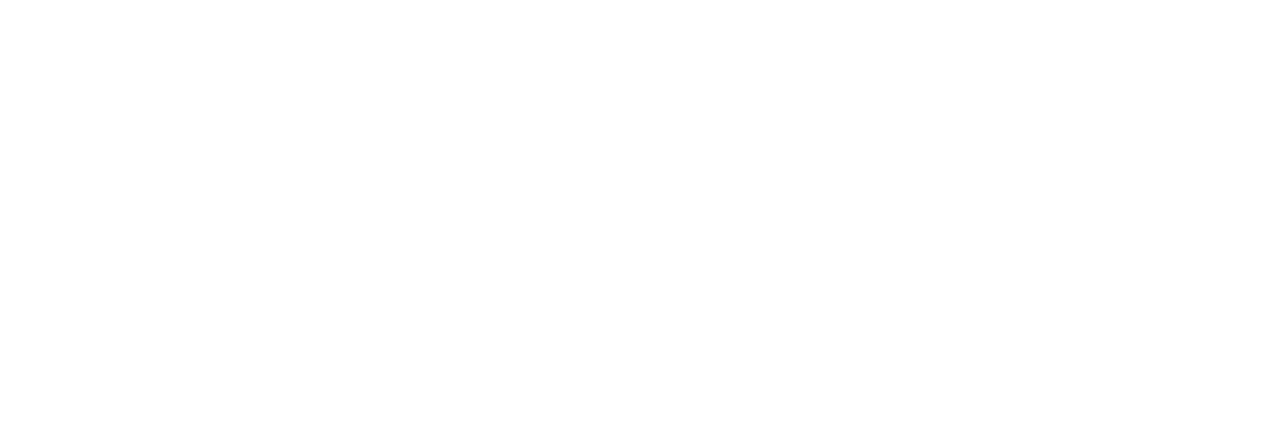
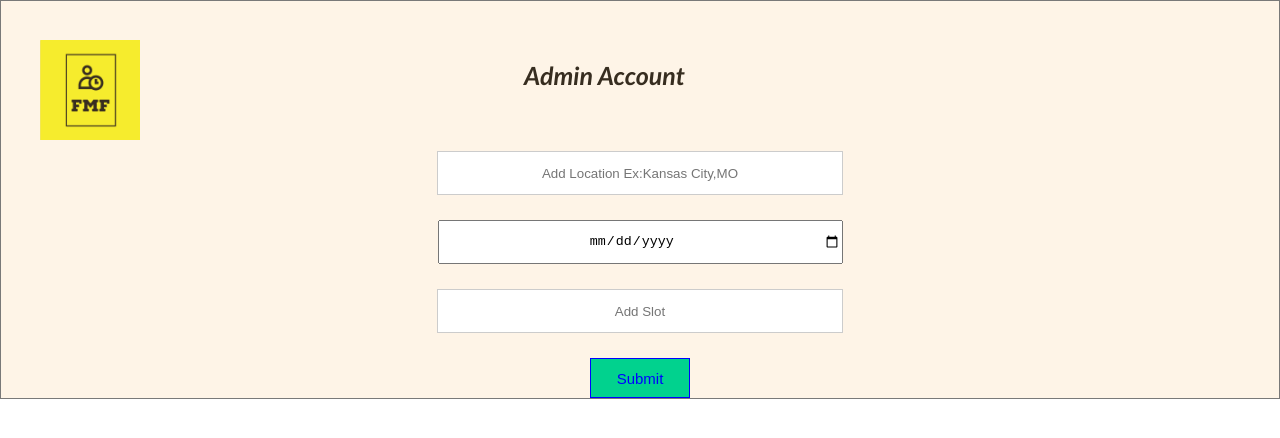
Before and after one commit to BharadwajPolusani/se-project-main, a React (Create React App) app in the folder se-project/: page /Admin in a window 1280 px wide. Before the commit this address had no page. Shown: the top 438 px of the page. Built offline with nearby package versions, Linux system fonts and the light colour scheme.

Commit message:
Admin Page Added

```diff
--- a/se-project/src/App.js
+++ b/se-project/src/App.js
@@ -3,6 +3,7 @@
 import Login from './components/Login';
 import Registration from './components/Registration';
 import Booking from './components/Booking';
+import Admin from './components/Admin';
 //import Samplebooking from './components/Samplebooking';
 //export default function App()
 
@@ -14,6 +15,7 @@
           <Route path="/" element={<Login />} />
           <Route path="/Registration" element={<Registration />} />
           <Route path="/Booking" element={<Booking />} />
+          <Route path="/Admin" element={<Admin />} />
         </Routes>
       </Router>
     </div>
--- /dev/null
+++ b/se-project/src/components/Admin.js
@@ -0,0 +1,136 @@
+import { useState } from "react";
+import React from "react";
+import { BrowserRouter, useNavigate, Link, Router, Route, Routes} from "react-router-dom";
+import logo from './../images/logo.png';
+const Admin = () => {
+    const [newAccount, updatenewacc] = useState({ //need to modify field names
+      add_location: "",
+      add_date: "",
+      add_slot: "",
+      });
+    const testing=(e)=> { //chnage the method name,
+      e.preventDefault();
+      fetch("http://localhost:8080/user", {
+        method:"POST",
+        headers:{
+          "Content-Type" : "application/json"
+        },
+        body: JSON.stringify(newAccount)
+      })
+      .then(res=>{
+          console.log(1,res);
+          if(res.status === 201){
+            return res.json();
+          }else{
+            alert('user not created');
+          }
+        })
+      .then(res=>{
+        console.log(res)
+        if(res!==null){
+          //navigate("/");
+        }else{
+          alert('fails');
+        }
+
+      });
+
+    }
+    const onSubmit = (e) => {
+      e.preventDefault();
+      let a = {
+        add_location: e.target.add_location.value,
+        add_date: e.target.add_date.value,
+        add_slot: e.target.add_slot.value,
+      };
+      updatenewacc(a);
+      console.log(newAccount);
+      console.log(JSON.stringify(newAccount));
+      testing(e);
+    };
+    const navigate=useNavigate()
+    return (
+      <form onSubmit={onSubmit}>
+
+        <div  style = {{width: '100%',
+    height: '100px',
+    display: 'flex',
+    alignContent: 'center',
+    justifyContent: 'space-between',
+    position: 'relative'}}>
+
+<div style={{width:'30%'}}>
+        <img src={logo} style={{height: 100, width:100, float:'left' , margin:40}} alt="logo" />
+        </div>
+        <div style={{width:'70%'}}>
+        <h1
+        style={{fontFamily:'"Trebuchet MS Bold Italic", "Trebuchet MS", sans-serif',
+        fontWeight:700,fontStyle:'italic',fontSize:'25px',paddingLeft:140, marginTop:60}}>Admin Account
+        </h1>
+        </div>
+        </div>
+        <div className="form-control">
+
+        <div>
+
+        <input
+            name="add_location"
+            required={true}
+            type="text"
+            //value={"First Name"}
+            style={{width:400, height:40, marginTop:150,textAlign:'center'}}
+            placeholder="Add Location Ex:Kansas City,MO"
+            //value={text}
+            onChange={(e) => {
+              const value = e.target.value;
+              updatenewacc({ ...newAccount, add_location: e.target.value });
+              //console.log(newAccount);
+            }}
+          />
+          <br />
+          <br />
+
+          <input
+            name="add_date"
+            required={true}
+            type="date"
+            //value="DOB"
+            style={{width:400, height:40, marginTop:10,textAlign:'center'}}
+            placeholder="Add Date"
+            onChange={(e) => {
+              const value = e.target.value;
+              let Days={0:'Monday', 1:'Tuesday', 2:'Wednesday', 3:'Thursday', 4:'Friday', 5:'Saturday', 6:'Sunday'}
+              let Day = Days[new Date(e.target.value).getDay()]
+              console.log(Day)
+              updatenewacc({ ...newAccount, add_date: e.target.value });
+            }}
+          />
+          <br />
+          <br />
+
+          <input
+            name="add_slot"
+            required={true}
+            type="text"
+            //value={"SSN"}
+            style={{width:400, height:40, marginTop:10,textAlign:'center'}}
+            placeholder="Add Slot"
+            onChange={(e) => {
+              const value = e.target.value;
+              updatenewacc({ ...newAccount, add_slot: e.target.value });
+            }}
+          />
+          <br />
+          <br />
+           <input type="submit" value="Submit" className="btn"
+           //onClick={testing}
+           style={{width:100, height:40, marginTop:10,textAlign:'center',color: 'blue',borderColor: 'blue'}} />
+        </div>
+        </div>
+
+      </form>
+
+    );
+  };
+
+  export default Admin;
```
